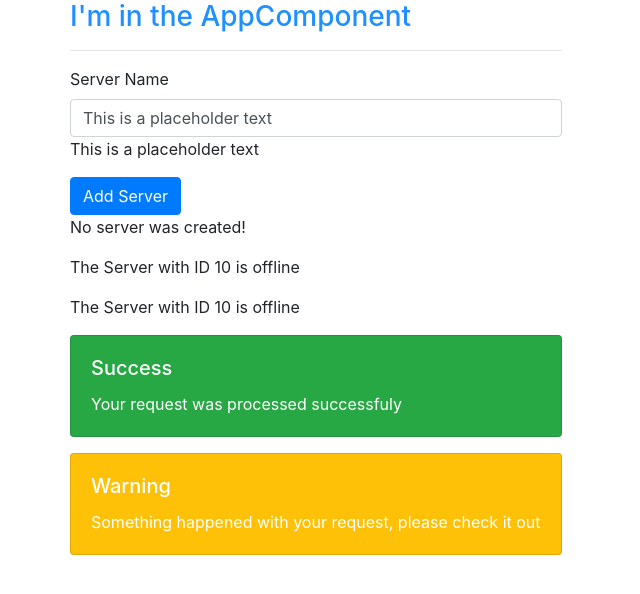
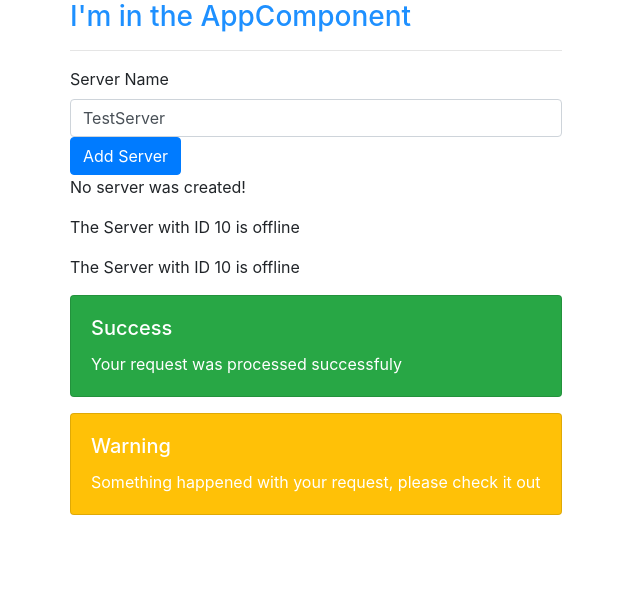
Before and after one commit to deyvidyfs/angular_study_projects, an Angular app in the folder Udemy - Academind Course Files/Section 1/my-first-app/: page / in a window 1280 px wide. Shown: the top 594 px of the page, without its empty margins (0-640 px from the left). Built offline with nearby package versions, Linux system fonts and the light colour scheme.

Commit message:
finished examples of data binding

```diff
--- a/Udemy - Academind Course Files/Section 1/my-first-app/src/app/servers/servers.component.html
+++ b/Udemy - Academind Course Files/Section 1/my-first-app/src/app/servers/servers.component.html
@@ -7,11 +7,12 @@
     class="form-control"
     [(ngModel)]="serverName">
 
-<p>{{serverName}}</p>
+<!-- <p>{{serverName}}</p> -->
  <button
     class='btn btn-primary'
     [disabled]='!allowNewServer'
     (click)='onCreateServer()'>Add Server</button>
+
 <!--<p>{{allowNewServer}}</p>-->
 <p>{{serverCreationStatus}}</p>
 <app-server></app-server>
--- a/Udemy - Academind Course Files/Section 1/my-first-app/src/app/servers/servers.component.ts
+++ b/Udemy - Academind Course Files/Section 1/my-first-app/src/app/servers/servers.component.ts
@@ -9,23 +9,27 @@
 export class ServersComponent implements OnInit {
   allowNewServer = false;
   serverCreationStatus = 'No server was created!';
-  serverName = 'This is a placeholder text';
+  serverName = 'TestServer';
 
   constructor() {
+
     setTimeout(() => {
       this.allowNewServer = true;
     },2000)
+
   }
 
   ngOnInit(): void {
   }
 
   onCreateServer() {
-    this.serverCreationStatus = 'Server was created!';
+    this.serverCreationStatus = 'Server was created! Name is ' + this.serverName;
   }
 
+  /*
   onUpdateServerName(event: Event){
     this.serverName = (<HTMLInputElement>event.target).value;
   }
+  */
 
 }
```
